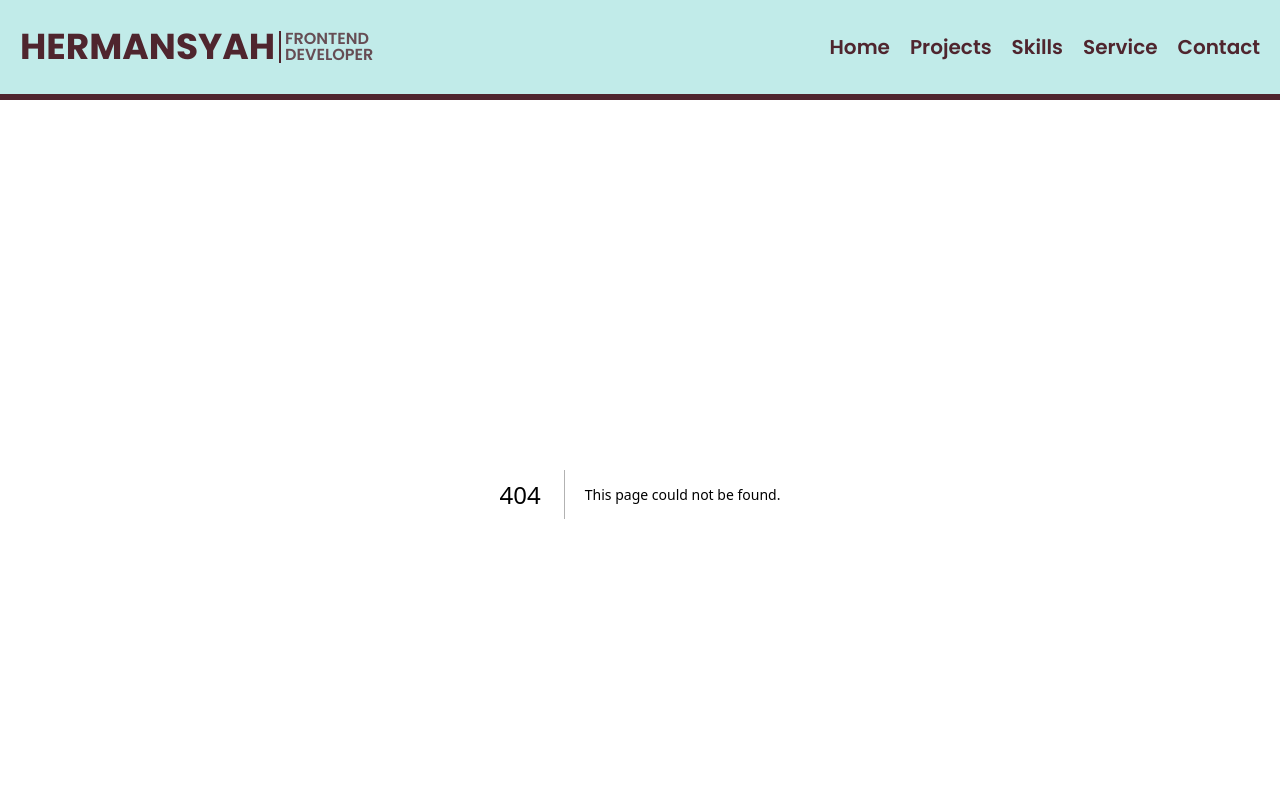
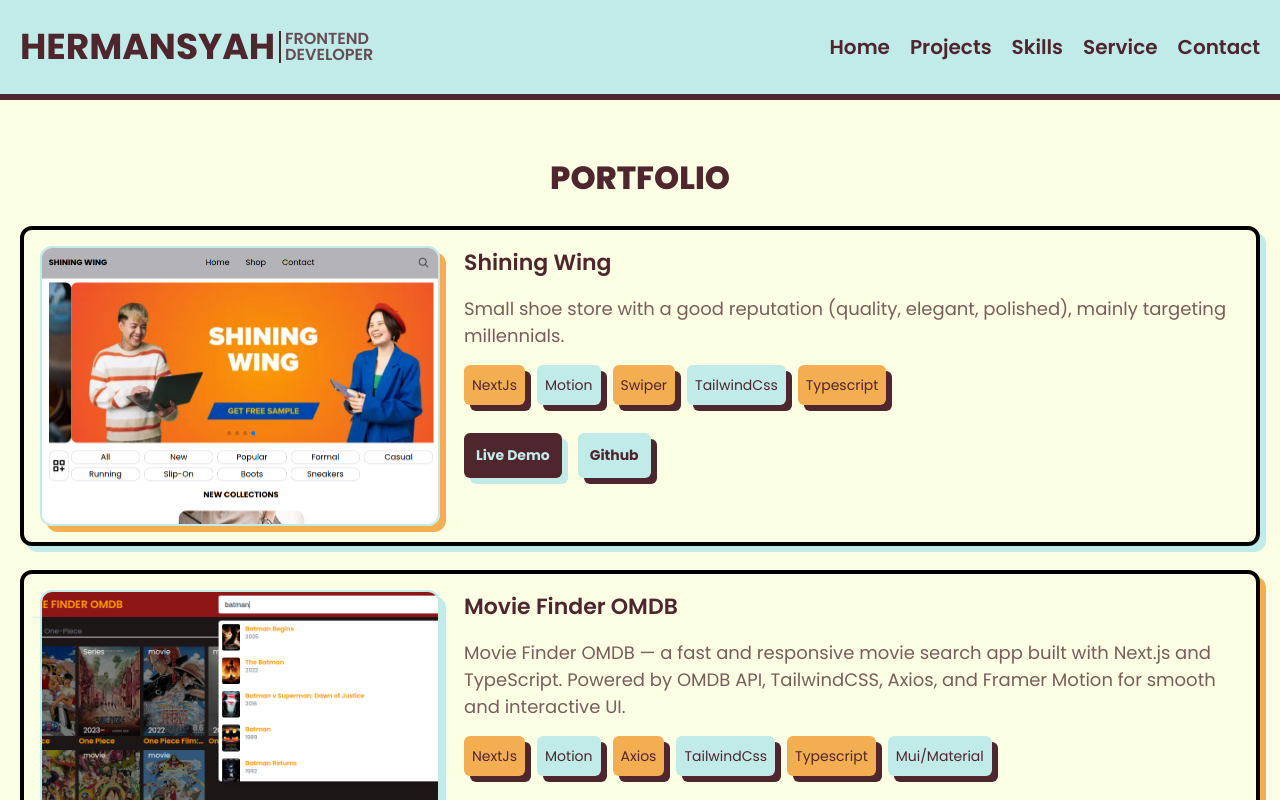
Before and after one commit to herihermansyah/new-portfolio, a Next.js app: page /portfolio in a window 1280 px wide. Before the commit this address had no page. Shown: the top 800 px of the page. Built offline with nearby package versions, Linux system fonts and the light colour scheme.

Commit message:
create all project page

```diff
--- /dev/null
+++ b/src/app/portfolio/page.tsx
@@ -0,0 +1,12 @@
+import AllProjectsSection from "@/components/all-projects-section";
+import React from "react";
+
+const page = () => {
+  return (
+    <div>
+      <AllProjectsSection />
+    </div>
+  );
+};
+
+export default page;
--- /dev/null
+++ b/src/components/all-projects-section.tsx
@@ -0,0 +1,109 @@
+import React from "react";
+import Wrapper from "./wrapper";
+import {projectsData} from "@/data/projects-data";
+import Image from "next/image";
+import {cn} from "@/lib/utils";
+import Link from "next/link";
+
+const AllProjectsSection = () => {
+  return (
+    <section className="py-15">
+      <Wrapper className="flex flex-col gap-6">
+        <h2 className="text-[32px] font-extrabold text-center text-Dark-Maroon uppercase">
+          portfolio
+        </h2>
+        <div className="flex flex-col gap-6">
+          {projectsData.map((project, index) => (
+            <div
+              key={project.id}
+              className={cn(
+                "flex flex-col items-center p-4 gap-6 border-4 rounded-xl",
+                "lg:flex-row lg:items-start",
+                index % 2 === 0
+                  ? "shadow-brutal-Pale-Mint"
+                  : "shadow-brutal-Orange-Mustard",
+              )}
+            >
+              <div
+                className={cn(
+                  "sm:w-100 sm:h-70 border-2 border-Pale-Mint rounded-xl overflow-hidden",
+                  index % 2 === 0
+                    ? "shadow-brutal-Orange-Mustard"
+                    : "shadow-brutal-Pale-Mint",
+                )}
+              >
+                <Image
+                  src={project.thumbnail}
+                  alt={project.name}
+                  width={400}
+                  height={400}
+                  priority
+                  className="w-full h-full object-cover rounded-lg object-top"
+                />
+              </div>
+              <div className="flex-1 flex flex-col gap-4">
+                {/* title and description */}
+                <div className="flex flex-col gap-4">
+                  <h3 className="text-[22px] text-Dark-Maroon capitalize font-semibold">
+                    {project.name}
+                  </h3>
+                  <p className="text-[18px] text-Dark-Maroon/75 ">
+                    {project.about}
+                  </p>
+                </div>
+                {/* tags */}
+                <div className="flex items-center gap-3 flex-wrap">
+                  {project.tech.map((tech, index) => (
+                    <div
+                      className={cn(
+                        "bg-Orange-Mustard p-2 rounded-md",
+                        "shadow-brutal-Dark-Maroon",
+                        index % 2 === 0 ? "bg-Orange-Mustard" : "bg-Pale-Mint",
+                      )}
+                      key={index}
+                    >
+                      <span className="text-[14px] capitalize text-Dark-Maroon">
+                        {tech.name}
+                      </span>
+                    </div>
+                  ))}
+                </div>
+                {/* action */}
+                <div className="flex gap-4 mt-3">
+                  <Link
+                    target="_blank"
+                    rel="noopener noreferrer"
+                    href={project.live}
+                    className={cn(
+                      "text-Pale-Mint bg-Dark-Maroon rounded-md text-[14px] font-bold p-3 capitalize",
+                      index % 2 === 0
+                        ? "shadow-brutal-Pale-Mint"
+                        : "shadow-brutal-Dark-Maroon",
+                    )}
+                  >
+                    live demo
+                  </Link>
+                  <Link
+                    target="_blank"
+                    rel="noopener noreferrer"
+                    href={project.github}
+                    className={cn(
+                      "text-Dark-Maroon bg-Pale-Mint rounded-md text-[14px] font-bold p-3 capitalize",
+                      index % 2 === 0
+                        ? "shadow-brutal-Dark-Maroon"
+                        : "shadow-brutal-Pale-Mint",
+                    )}
+                  >
+                    github
+                  </Link>
+                </div>
+              </div>
+            </div>
+          ))}
+        </div>
+      </Wrapper>
+    </section>
+  );
+};
+
+export default AllProjectsSection;
--- a/src/components/menu-navigation.tsx
+++ b/src/components/menu-navigation.tsx
@@ -1,12 +1,12 @@
 import React from "react";
 import {cn} from "@/lib/utils";
+import Link from "next/link";
 
 const menuData = [
-  {id: 1, name: "home", link: "#home"},
-  {id: 2, name: "projects", link: "#projects"},
-  {id: 3, name: "skills", link: "#skills"},
-  {id: 4, name: "service", link: "#service"},
-  {id: 5, name: "contact", link: "#contact"},
+  {id: 1, name: "projects", link: "#projects"},
+  {id: 2, name: "skills", link: "#skills"},
+  {id: 3, name: "service", link: "#service"},
+  {id: 4, name: "contact", link: "#contact"},
 ];
 
 interface MenuNavigationProps {
@@ -17,6 +17,12 @@ const MenuNavigation = ({className}: MenuNavigationProps) => {
   return (
     <nav aria-label="menu header">
       <ul className={cn("flex items-center gap-5 capitalize", className)}>
+        <Link
+          href="/"
+          className="text-Dark-Maroon font-semibold text-[18px] lg:text-[20px]"
+        >
+          home
+        </Link>
         {menuData.map((item) => (
           <li key={item.id}>
             <a
--- a/src/components/projects-section.tsx
+++ b/src/components/projects-section.tsx
@@ -27,7 +27,7 @@ const Projects = () => {
             Projects
           </h2>
           <Link
-            href={"/projects"}
+            href={"/portfolio"}
             className="text-Dark-Maroon/80 font-semibold flex items-center gap-1 capitalize"
           >
             <span>See all projects</span>
--- a/src/data/projects-data.ts
+++ b/src/data/projects-data.ts
@@ -9,10 +9,10 @@ export const projectsData = [
       "Small shoe store with a good reputation (quality, elegant, polished), mainly targeting millennials.",
     tech: [
       {name: "NextJs"},
-      {id: 1.2, name: "Motion"},
-      {id: 1.3, name: "swiper"},
-      {id: 1.4, name: "tailwindCss"},
-      {id: 1.5, name: "typescript"},
+      {name: "Motion"},
+      {name: "swiper"},
+      {name: "tailwindCss"},
+      {name: "typescript"},
     ],
   },
   {
@@ -25,11 +25,11 @@ export const projectsData = [
       "Movie Finder OMDB — a fast and responsive movie search app built with Next.js and TypeScript. Powered by OMDB API, TailwindCSS, Axios, and Framer Motion for smooth and interactive UI.",
     tech: [
       {name: "NextJs"},
-      {id: 1.2, name: "Motion"},
-      {id: 1.3, name: "axios"},
-      {id: 1.4, name: "tailwindCss"},
-      {id: 1.5, name: "typescript"},
-      {id: 1.6, name: "mui/material"},
+      {name: "Motion"},
+      {name: "axios"},
+      {name: "tailwindCss"},
+      {name: "typescript"},
+      {name: "mui/material"},
     ],
   },
   {
@@ -42,9 +42,9 @@ export const projectsData = [
       "Next.js FakeStore E-Commerce A frontend practice project built with Next.js and DummyJSON. Includes product listing, product detail, cart page, and dummy checkout. Uses Tailwind, shadcn, Swiper, Axios, and Lucide icons to create a simple e-commerce experience.",
     tech: [
       {name: "NextJs"},
-      {id: 1.3, name: "axios"},
-      {id: 1.4, name: "tailwindCss"},
-      {id: 1.5, name: "typescript"},
+      {name: "axios"},
+      {name: "tailwindCss"},
+      {name: "typescript"},
     ],
   },
   {
@@ -57,12 +57,12 @@ export const projectsData = [
       "next-analytics-dashboard is an analytics admin dashboard built with Next.js, TailwindCSS, Recharts, Axios, and Framer Motion. It delivers interactive data visualizations, smooth animations, and a fully responsive layout for a modern analytics experience.",
     tech: [
       {name: "NextJs"},
-      {id: 1.3, name: "axios"},
-      {id: 1.4, name: "tailwindCss"},
-      {id: 1.5, name: "typescript"},
-      {id: 1.5, name: "zod"},
-      {id: 1.6, name: "motion"},
-      {id: 1.7, name: "next-themes"},
+      {name: "axios"},
+      {name: "tailwindCss"},
+      {name: "typescript"},
+      {name: "zod"},
+      {name: "motion"},
+      {name: "next-themes"},
     ],
   },
   {
```
